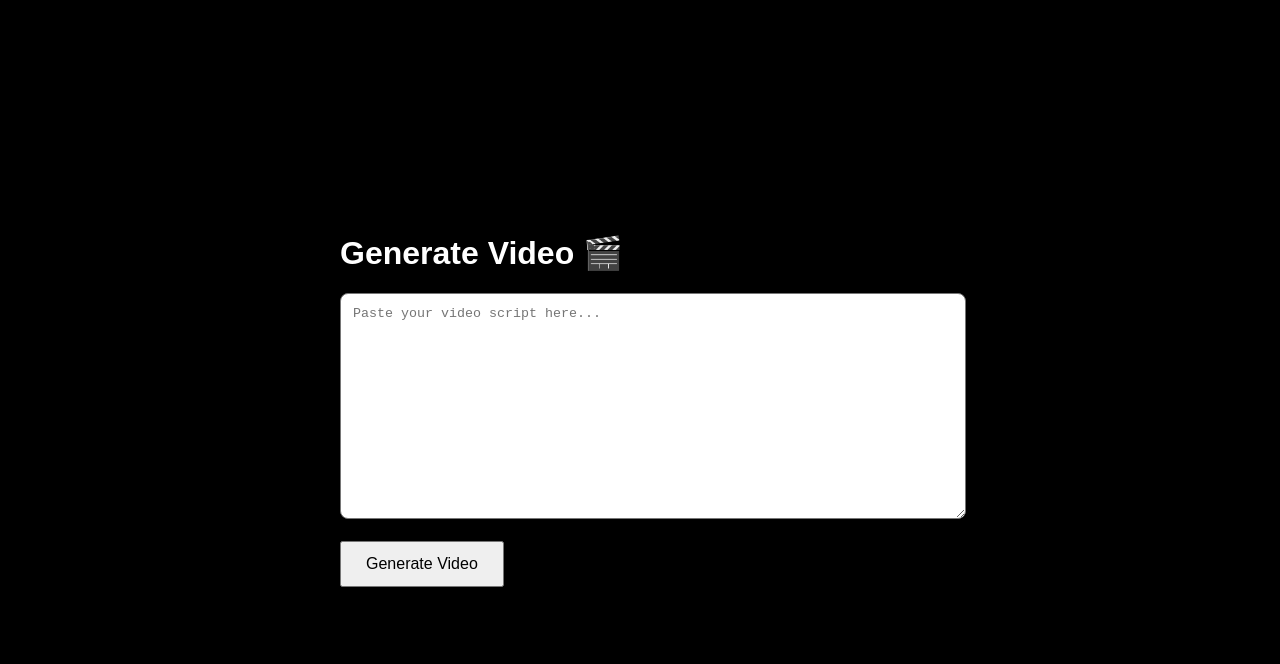
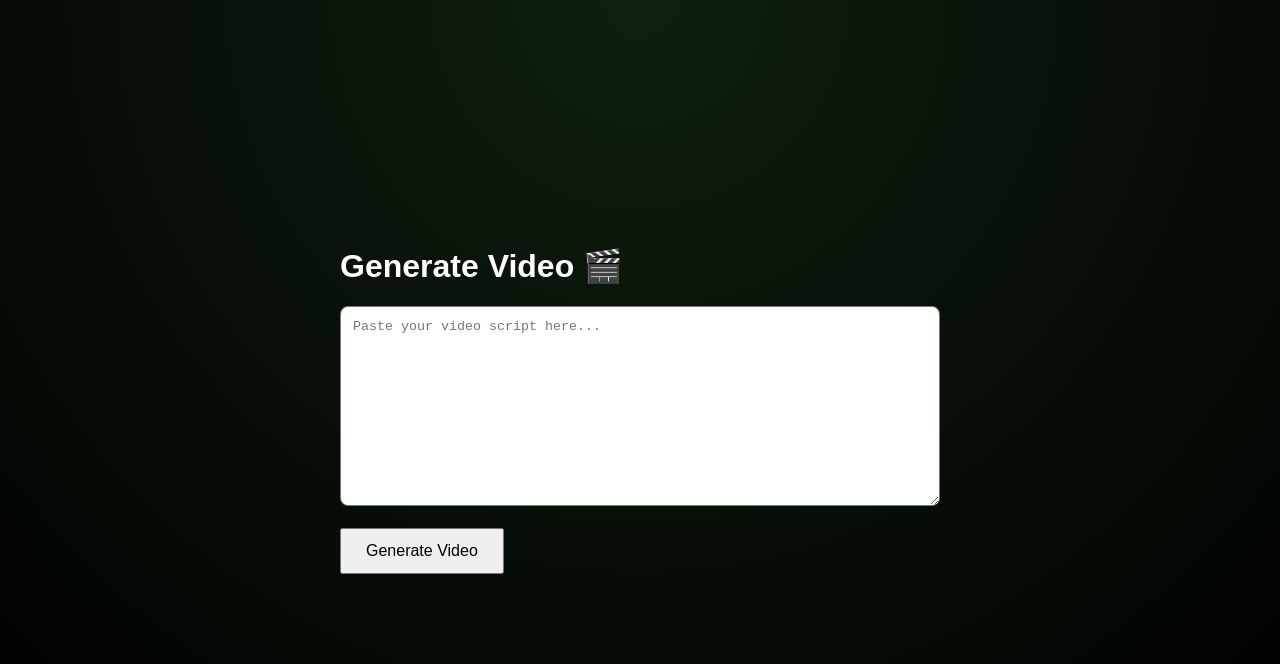
Before and after one commit to bixby493/hacknuma-ai, a Next.js app in the folder apps/web/: page / in a window 1280 px wide. Shown: the top 664 px of the page. Built offline with nearby package versions, Linux system fonts and the light colour scheme.

Commit message:
Update globals.css

```diff
--- a/apps/web/app/globals.css
+++ b/apps/web/app/globals.css
@@ -1,6 +1,10 @@
+* {
+  box-sizing: border-box;
+}
+
 body {
   margin: 0;
-  background: #000;
+  font-family: Arial, Helvetica, sans-serif;
+  background: radial-gradient(circle at top, #0f1f0f, #000);
   color: #fff;
-  font-family: Arial, sans-serif;
 }
```
